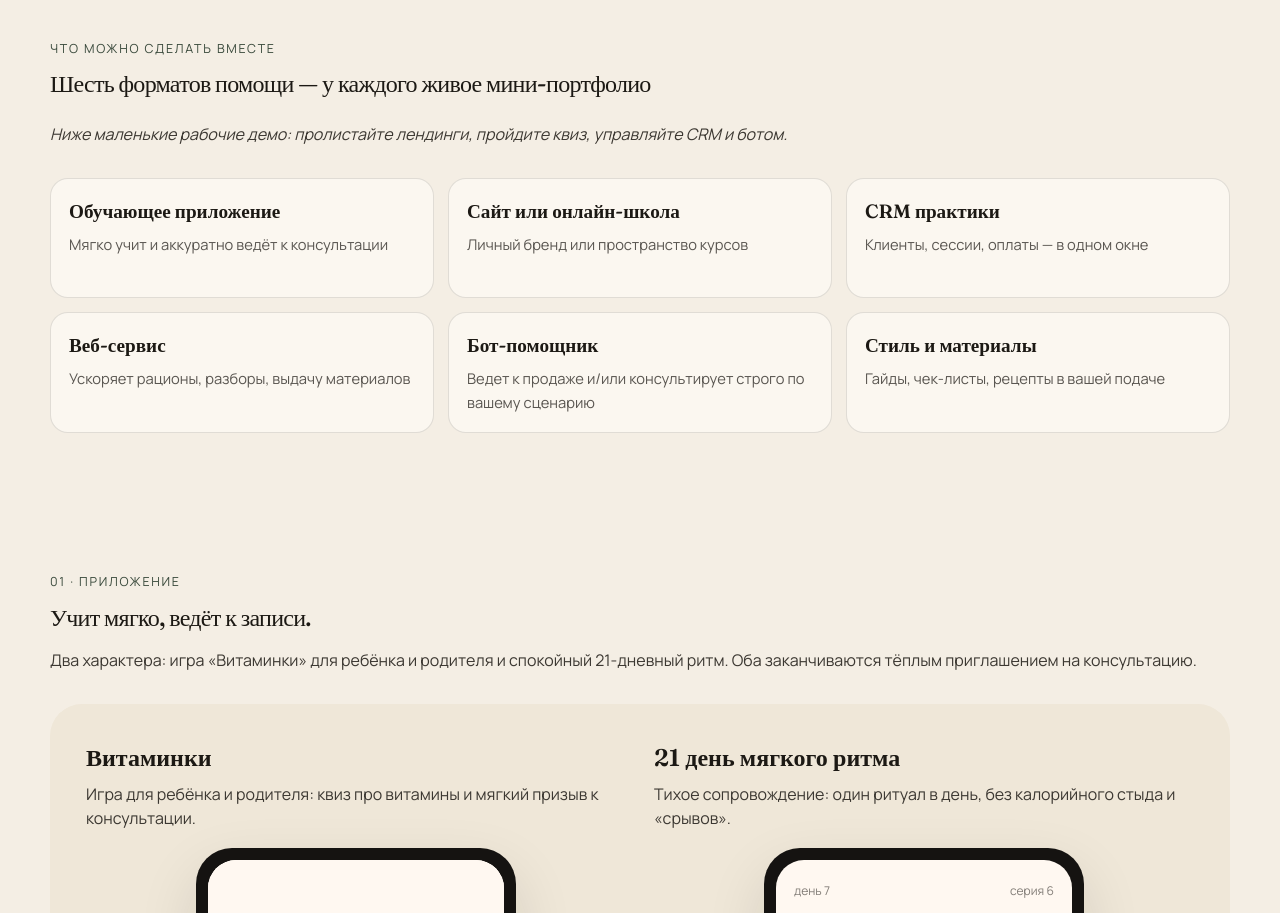
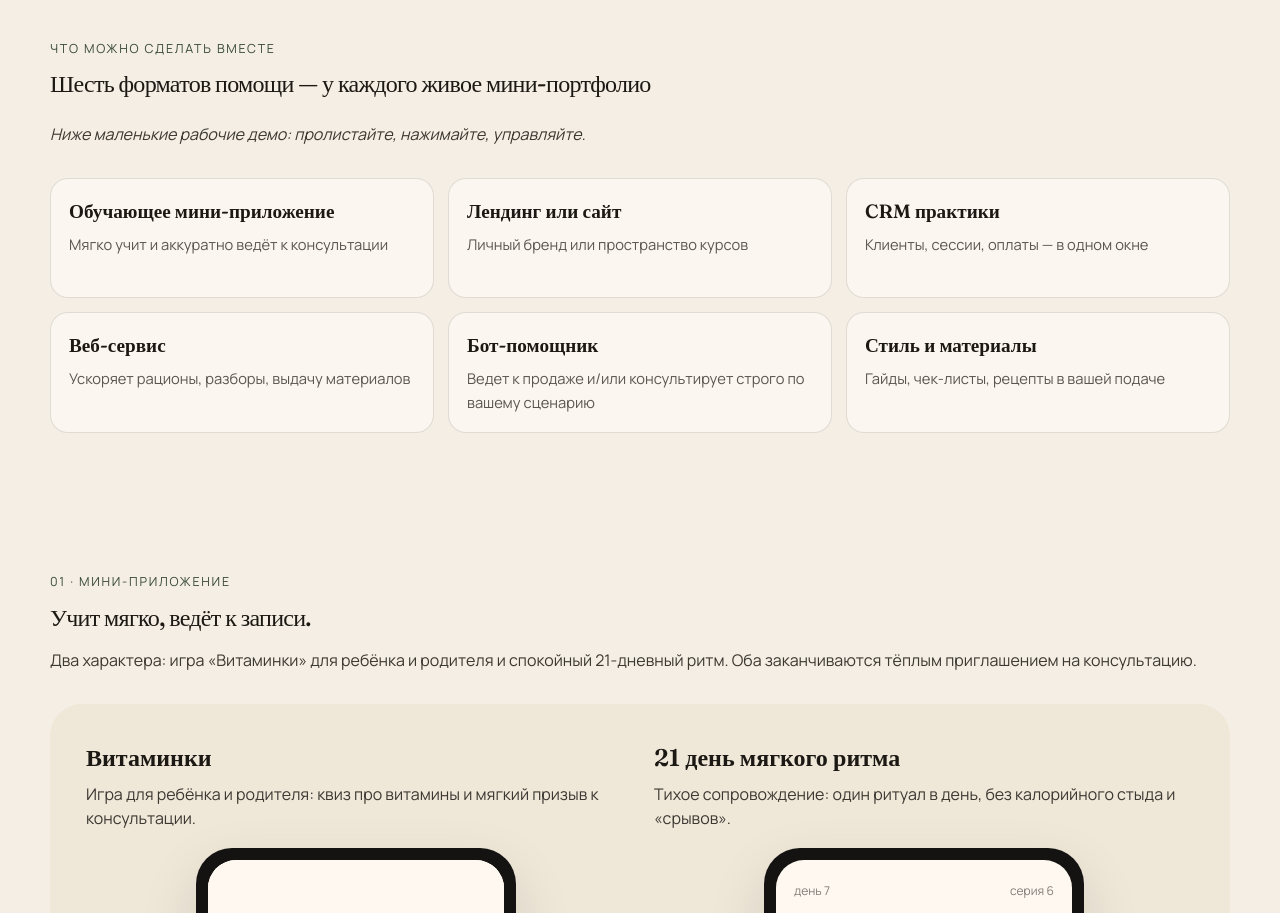
Before and after one commit to kut-coder/businesscard, a plain HTML site: page index.html in a window 1280 px wide. Shown: the part 1220-2133 px from the top of the page. Drawn offline with nearby package versions, Linux system fonts and the light colour scheme.

Commit message:
редактирую тексты

```diff
--- a/index.html
+++ b/index.html
@@ -76,11 +76,11 @@
           <p class="kicker">что можно сделать вместе</p>
           <h2>Шесть форматов помощи&nbsp;—<br class="h2-break"> <span class="nowrap">у&nbsp;каждого</span> живое <span class="nowrap">мини-портфолио</span></h2>
         </div>
-        <p class="hint">Ниже маленькие рабочие демо: пролистайте лендинги, пройдите квиз, управляйте CRM и&nbsp;ботом.</p>
+        <p class="hint">Ниже маленькие рабочие демо: пролистайте, нажимайте, управляйте.</p>
       </div>
       <div class="service-nav">
-        <a href="#apps"><strong>Обучающее приложение</strong><span>Мягко учит и аккуратно ведёт к консультации</span></a>
-        <a href="#sites"><strong>Сайт или онлайн-школа</strong><span>Личный бренд или пространство курсов</span></a>
+        <a href="#apps"><strong>Обучающее мини-приложение</strong><span>Мягко учит и аккуратно ведёт к консультации</span></a>
+        <a href="#sites"><strong>Лендинг или сайт</strong><span>Личный бренд или пространство курсов</span></a>
         <a href="#crm"><strong>CRM практики</strong><span>Клиенты, сессии, оплаты — в одном окне</span></a>
         <a href="#tools"><strong>Веб-сервис</strong><span>Ускоряет рационы, разборы, выдачу материалов</span></a>
         <a href="#bot"><strong>Бот-помощник</strong><span>Ведет к продаже и/или консультирует строго по вашему сценарию</span></a>
@@ -91,7 +91,7 @@
     <section class="wrap section" id="apps">
       <div class="section-head">
         <div>
-          <p class="kicker">01 · приложение</p>
+          <p class="kicker">01 · мини-приложение</p>
           <h2>Учит мягко, ведёт к&nbsp;записи.</h2>
         </div>
         <p class="muted">Два характера: игра «Витаминки» для ребёнка и родителя и спокойный 21-дневный ритм. Оба заканчиваются тёплым приглашением на консультацию.</p>
```
